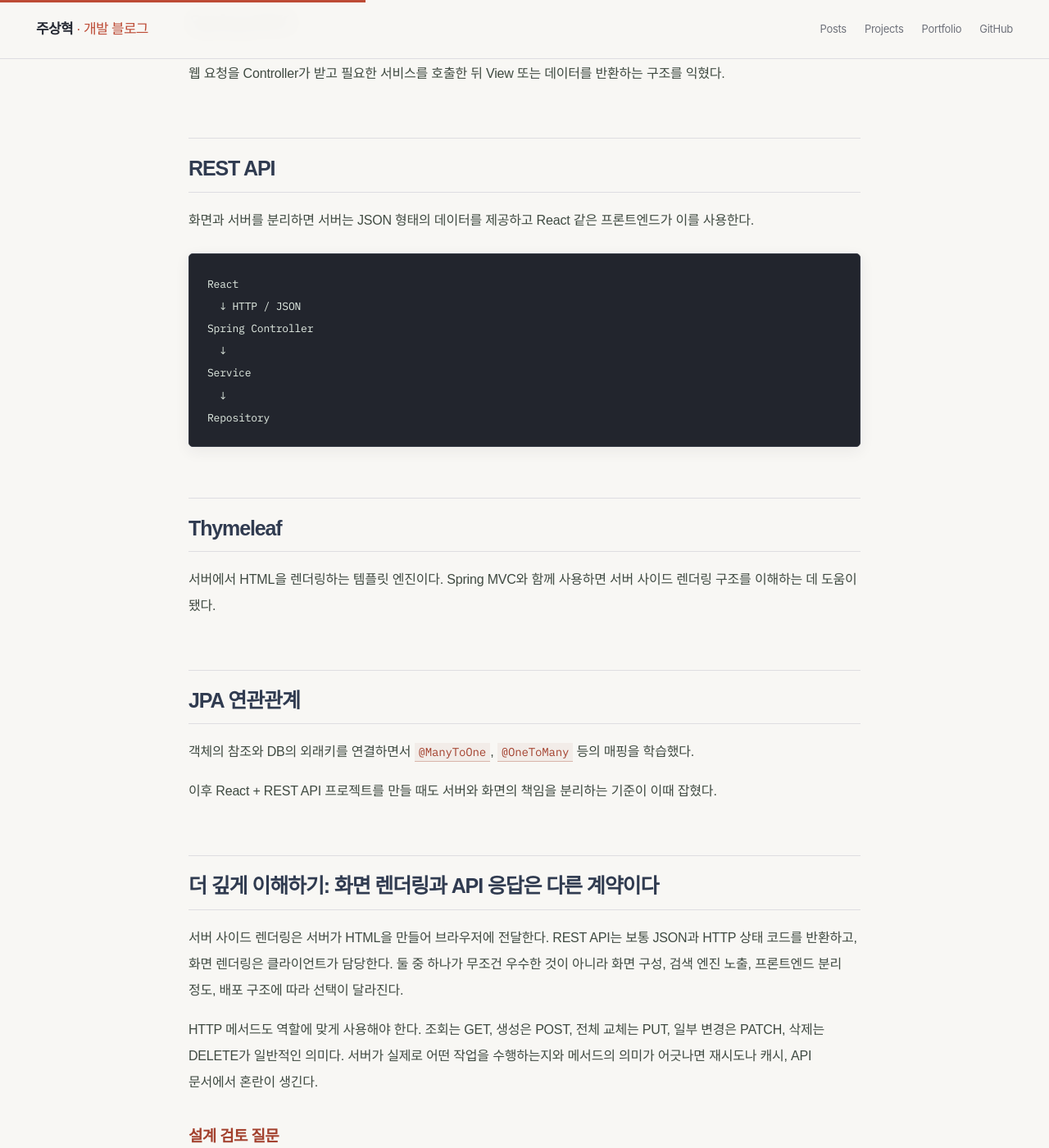
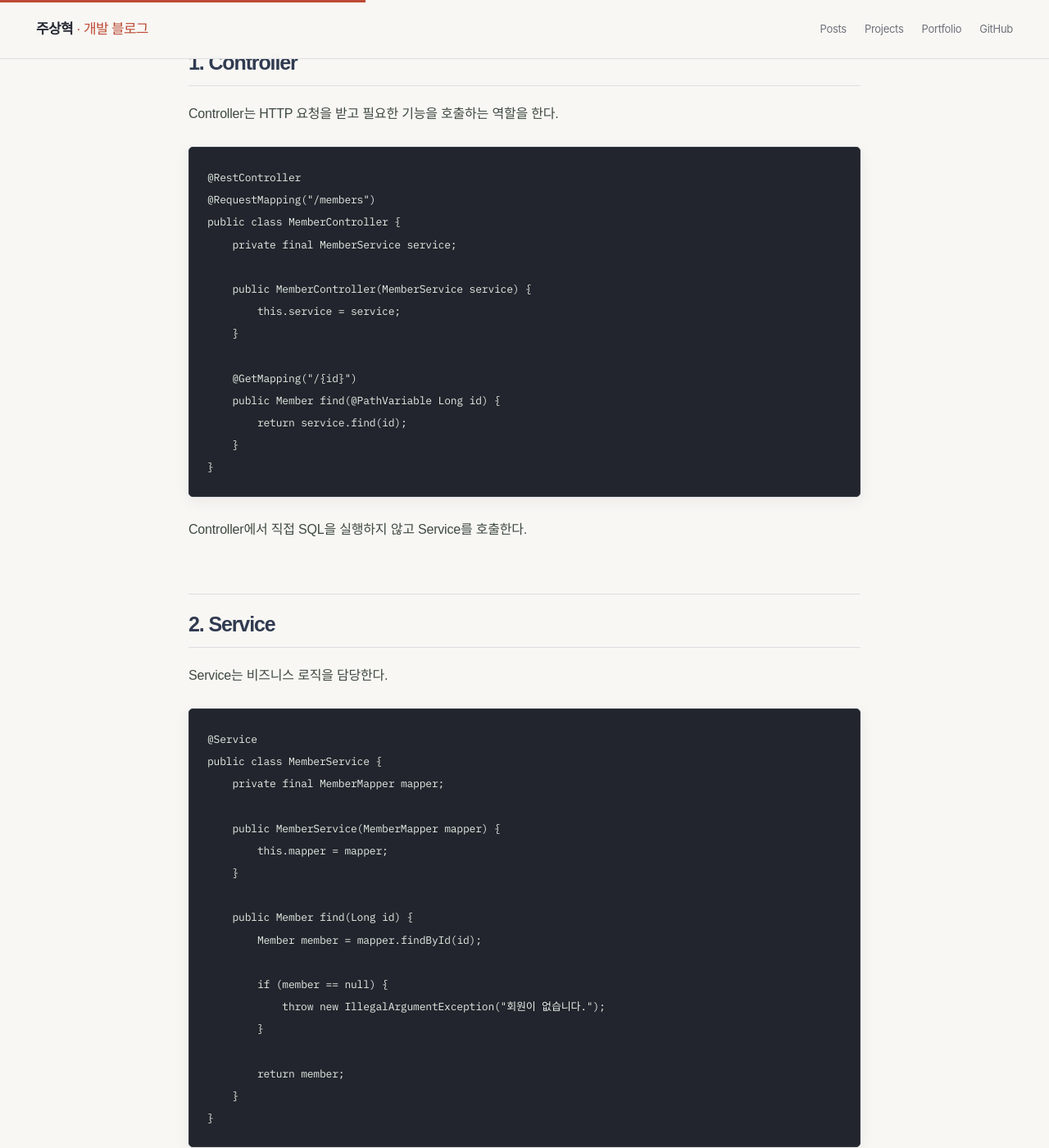
Before and after one commit to zuzusnasna/zuzusnasna.github.io, a Jekyll site: the page built from _posts/2026-09-08-spring-mvc-rest-thymeleaf.md, in a window 1280 px wide and 1400 px high, scrolled down 593 px. Shown: the whole window at 82% size. Built offline with Jekyll 4.4.1, drawn with Linux system fonts in a browser that asks for light colours; some web fonts are replaced; some of the changed text lies outside the part shown.

Commit message:
정리: Spring MVC 계층 구조 필기본

````diff
--- a/_posts/2026-09-08-spring-mvc-rest-thymeleaf.md
+++ b/_posts/2026-09-08-spring-mvc-rest-thymeleaf.md
@@ -1,49 +1,86 @@
 ---
 layout: post
-title: "Spring Boot 학습 : MVC, REST API, Thymeleaf와 JPA 연관관계"
-date: 2026-09-08 09:00:00 +0900
-categories: [학습]
-tags: [Spring Boot, Spring MVC, REST API, Thymeleaf, JPA]
+title: "Spring MVC — Controller, Service, Repository의 역할"
+date: 2026-10-30 15:20:00 +0900
+categories: [Spring]
+tags: [Spring, MVC]
 ---
 
-## Spring MVC
+오늘은 Spring에서 HTTP 요청을 처리할 때 Controller, Service, Repository를 어떻게 나누는지 정리했다.
 
-웹 요청을 Controller가 받고 필요한 서비스를 호출한 뒤 View 또는 데이터를 반환하는 구조를 익혔다.
+## 1. Controller
 
-## REST API
+Controller는 HTTP 요청을 받고 필요한 기능을 호출하는 역할을 한다.
 
-화면과 서버를 분리하면 서버는 JSON 형태의 데이터를 제공하고 React 같은 프론트엔드가 이를 사용한다.
+```java
+@RestController
+@RequestMapping("/members")
+public class MemberController {
+    private final MemberService service;
+
+    public MemberController(MemberService service) {
+        this.service = service;
+    }
+
+    @GetMapping("/{id}")
+    public Member find(@PathVariable Long id) {
+        return service.find(id);
+    }
+}
+```
+
+Controller에서 직접 SQL을 실행하지 않고 Service를 호출한다.
+
+## 2. Service
+
+Service는 비즈니스 로직을 담당한다.
+
+```java
+@Service
+public class MemberService {
+    private final MemberMapper mapper;
+
+    public MemberService(MemberMapper mapper) {
+        this.mapper = mapper;
+    }
+
+    public Member find(Long id) {
+        Member member = mapper.findById(id);
+
+        if (member == null) {
+            throw new IllegalArgumentException("회원이 없습니다.");
+        }
+
+        return member;
+    }
+}
+```
+
+## 3. Repository / Mapper
+
+DB 접근을 담당한다. MyBatis를 사용한다면 Mapper가 이 역할을 맡을 수 있다.
+
+```java
+@Mapper
+public interface MemberMapper {
+    Member findById(Long id);
+}
+```
+
+요청 흐름은 다음처럼 볼 수 있다.
 
 ```text
-React
-  ↓ HTTP / JSON
-Spring Controller
-  ↓
+Client
+ ↓
+Controller
+ ↓
 Service
-  ↓
-Repository
+ ↓
+Mapper / Repository
+ ↓
+Database
 ```
 
-## Thymeleaf
+응답은 반대 방향으로 올라온다.
 
-서버에서 HTML을 렌더링하는 템플릿 엔진이다. Spring MVC와 함께 사용하면 서버 사이드 렌더링 구조를 이해하는 데 도움이 됐다.
-
-## JPA 연관관계
-
-객체의 참조와 DB의 외래키를 연결하면서 `@ManyToOne`, `@OneToMany` 등의 매핑을 학습했다.
-
-이후 React + REST API 프로젝트를 만들 때도 서버와 화면의 책임을 분리하는 기준이 이때 잡혔다.
-
-## 더 깊게 이해하기: 화면 렌더링과 API 응답은 다른 계약이다
-
-서버 사이드 렌더링은 서버가 HTML을 만들어 브라우저에 전달한다. REST API는 보통 JSON과 HTTP 상태 코드를 반환하고, 화면 렌더링은 클라이언트가 담당한다. 둘 중 하나가 무조건 우수한 것이 아니라 화면 구성, 검색 엔진 노출, 프론트엔드 분리 정도, 배포 구조에 따라 선택이 달라진다.
-
-HTTP 메서드도 역할에 맞게 사용해야 한다. 조회는 GET, 생성은 POST, 전체 교체는 PUT, 일부 변경은 PATCH, 삭제는 DELETE가 일반적인 의미다. 서버가 실제로 어떤 작업을 수행하는지와 메서드의 의미가 어긋나면 재시도나 캐시, API 문서에서 혼란이 생긴다.
-
-### 설계 검토 질문
-- 컨트롤러가 요청을 받고 서비스에 위임하며 응답을 만드는 책임을 분리했는가?
-- 화면용 모델과 외부 API 응답 DTO가 서로의 변경에 불필요하게 영향을 주지 않는가?
-- 성공·실패 상황에 맞는 상태 코드와 일관된 오류 응답을 반환하는가?
-- Thymeleaf 템플릿에서 사용자 입력을 출력할 때 이스케이프 규칙을 지키는가?
-
-컨트롤러 메서드를 늘리기 전에 사용자 흐름과 API 계약부터 정리하면, 화면 방식이 바뀌어도 비즈니스 로직을 재사용하기 쉽다.
+각 계층이 자기 역할을 담당하도록 나누면 Controller에 요청 처리, 비즈니스 로직, DB 접근 코드가 한꺼번에 들어가는 것을 막을 수 있다.
````
